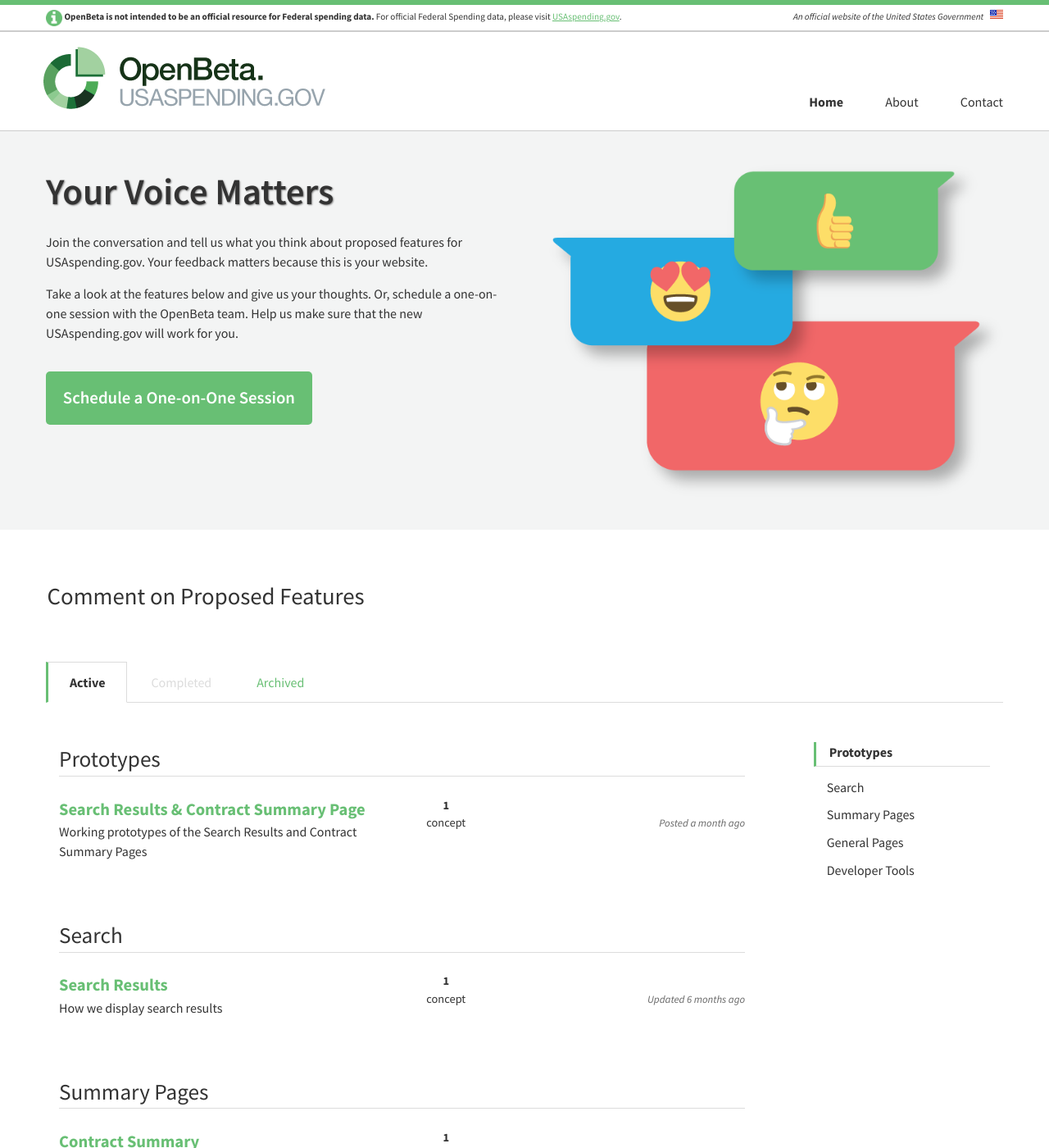
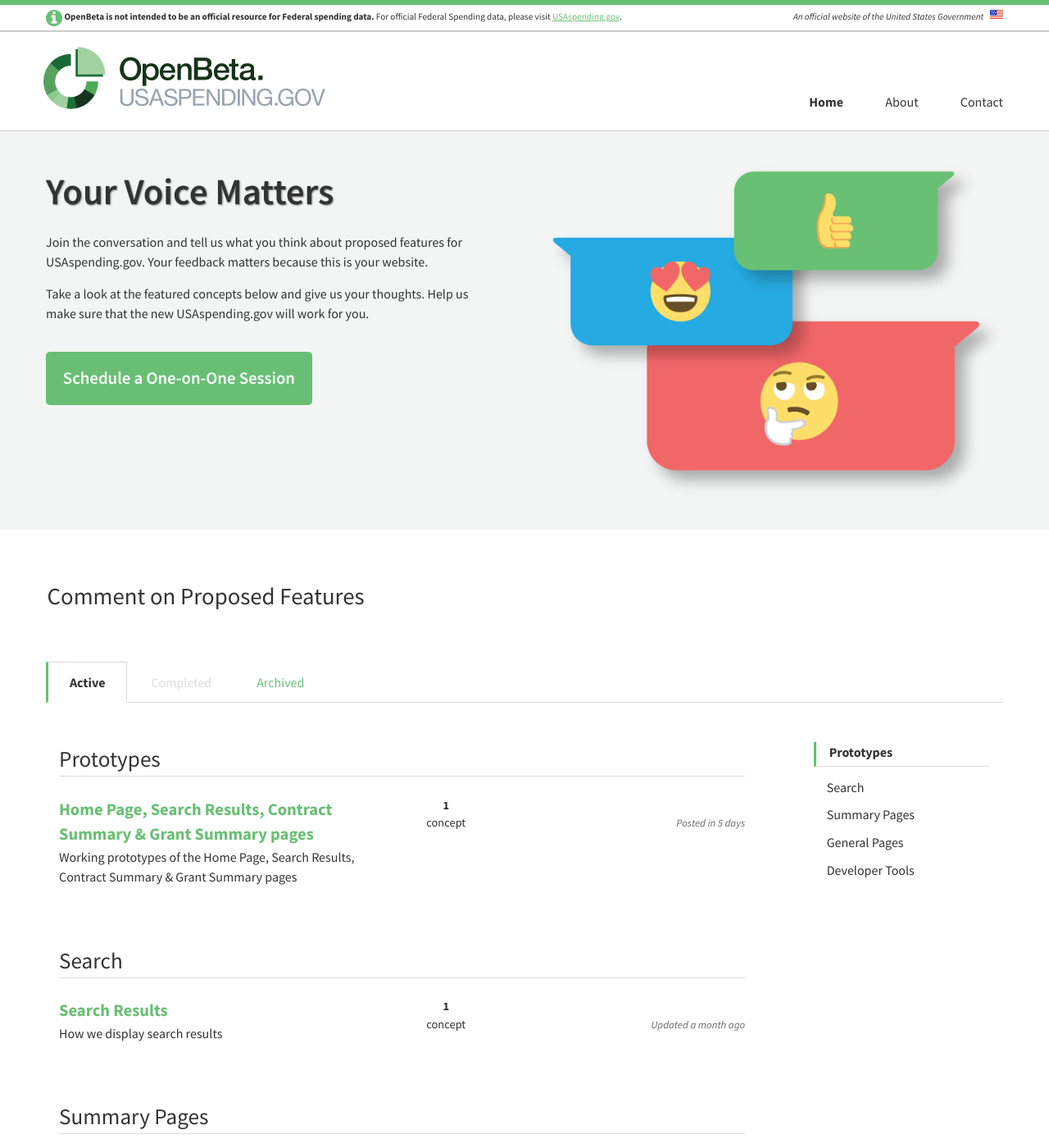
Before and after one commit to fedspendingtransparency/openbeta, a Jekyll site: the page built from index.html, in a window 1280 px wide and 1400 px high. Shown: the whole window at 82% size. Built offline with Jekyll 4.4.1, drawn with Linux system fonts in a browser that asks for light colours; comment, search, counter and statistics services are not loaded; some of the changed text lies outside the part shown.

Commit message:
Update.home
Added Home Page and Grant Summary pages to the Prototypes header and updated the update_date field.

```diff
--- a/_data/home.yml
+++ b/_data/home.yml
@@ -3,19 +3,19 @@
 banner_title: Your Voice Matters
 banner_label:
   - text: Join the conversation and tell us what you think about proposed features for USAspending.gov. Your feedback matters because this is your website.
-  - text: Take a look at the features below and give us your thoughts. Or, schedule a one-on-one session with the OpenBeta team. Help us make sure that the new USAspending.gov will work for you.
+  - text: Take a look at the featured concepts below and give us your thoughts. Help us make sure that the new USAspending.gov will work for you.
   - text: <a href="http://bit.ly/2bUh0rC" target="_blank" rel="noopener noreferrer" class="schedule-feedback-link">Schedule a One-on-One Session</a>
 
 active_tab:
   - category: Prototypes
     scroll_id: prototypes
     topics:
-      - headline: Search Results & Contract Summary Page
-        description: Working prototypes of the Search Results and Contract Summary Pages
+      - headline: Home Page, Search Results, Contract Summary & Grant Summary pages
+        description: Working prototypes of the Home Page, Search Results, Contract Summary & Grant Summary pages
         total_concepts: 1
         link: /concepts/alpha
         # enter date in YYYY-MM-DD format
-        update_date: 2017-03-06
+        update_date: 2017-04-06
         # following text prepends date above in "time ago" format
         update_text: Posted
         disqus_identifiers:
@@ -28,7 +28,7 @@ active_tab:
         total_concepts: 1
         link: /concepts/search-results
         # enter date in YYYY-MM-DD format
-        update_date: 2016-10-03
+        update_date: 2017-03-06
         # following text prepends date above in "time ago" format
         update_text: Updated
         disqus_identifiers:
@@ -40,7 +40,7 @@ active_tab:
         description: How we display contract award data
         total_concepts: 1
         link: /concepts/contract-summary
-        update_date: 2017-01-20
+        update_date: 2017-03-06
         update_text: Updated
         disqus_identifiers:
           - 97847241
@@ -57,7 +57,7 @@ active_tab:
         description: How we display grants data
         total_concepts: 1
         link: /concepts/grant-summary
-        update_date: 2017-01-20
+        update_date: 2017-04-06
         update_text: Posted
         disqus_identifiers:
           - 72704398
@@ -92,7 +92,7 @@ active_tab:
         description: Your introduction to USAspending.gov
         total_concepts: 1
         link: /concepts/home-page
-        update_date: 2016-06-29
+        update_date: 2017-04-06
         update_text: Posted
         disqus_identifiers:
           - 83728938
```
